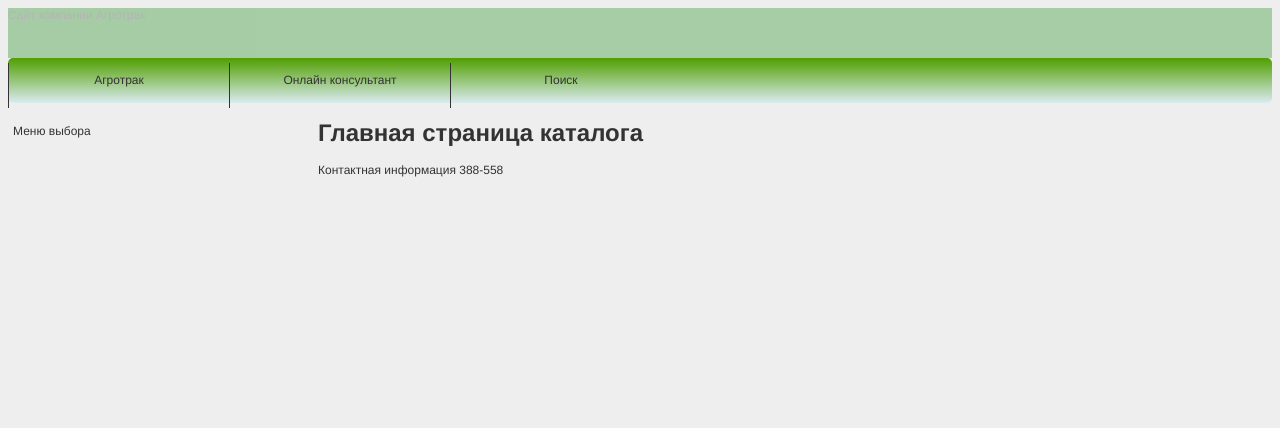
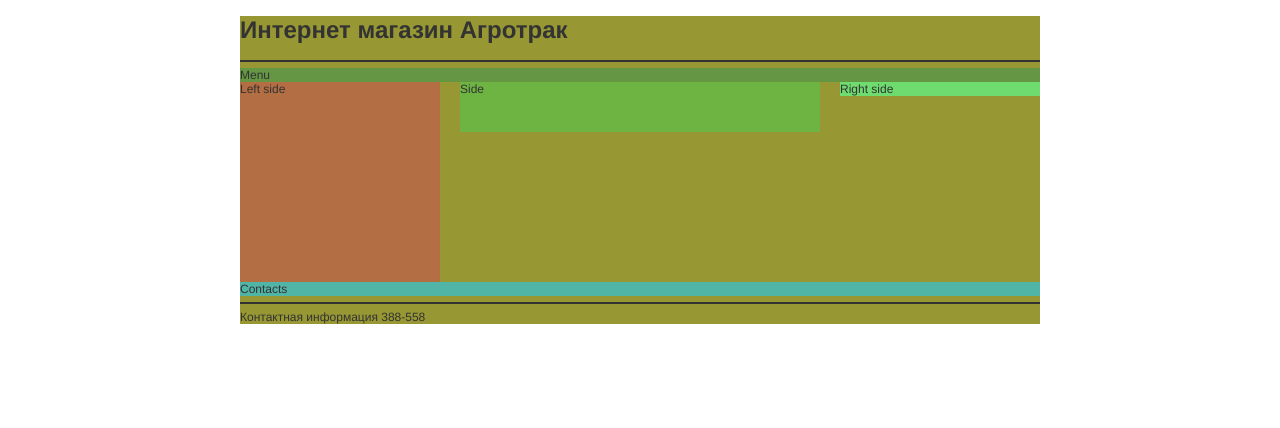
Before and after one commit to agrotrak/shop, a Python web app: template point/templates/main.html in a window 1280 px wide. Shown: the top 428 px of the page. Run offline with Jinja, Linux system fonts and the light colour scheme; the template is opened without the code that fills it, so the values that code supplies are empty.

Commit message:
Рабочий

```diff
--- a/point/static/css/base.css
+++ b/point/static/css/base.css
@@ -1,72 +1,49 @@
-body {
+body, html {
     color: rgb(51, 51, 51);
     font-size: 12px;
     font-family: Helvetica,Tahoma,Arial,sans-serif;
-    background-color: rgb(238, 238, 238);
+    margin: 0px;
+    padding: 0px;
+    text-align: center;
+}
+hr {
+    border-width: 1px;
+    border-style: solid;
 }
 
-.wrapper {
-    position: relative;
-    left: 320px;
-    min-width: 800px;
-    min-height: 768px;
-    margin: 0px;
-    height: 100%;
+#content {
+    margin: 0 auto;
+    width: 800px;
+    text-align: left;
+    background-color: rgb(151,151,51);
 }
 
-ul {
-    list-style: none outside none;
-    padding-left: 10px;
-    height: 100%;
+#menublock {
+    background-color: rgb(100,150,67);
 }
 
-div.content {
-    margin: 0px;
-    padding: 0px;
-}
-div.topmenu {
-    background: linear-gradient(to bottom, rgb(80, 159, 0) 0%, rgb(219, 235, 242) 100%) repeat scroll 0% 0% transparent;
-    height: 45px;
-    border-radius: 5px;
+#leftside {
+    background-color: rgb(180,110,67);
+    width: 200px;
+    height: 200px;
+    float:left;
 }
 
-div .menuitem {
-    display: block;
-    white-space: nowrap;
-    text-align: center;
-    float: left;
-    height: 35px;
-    padding-top: 10px;
-    width: 220px;
-    border-left: solid;
-    border-width: 1px;
-    margin-top: 5px;
-    margin-bottom: 5px;
+#side {
+    background-color: rgb(110,180,67);
+    margin-left: 220px;
+    margin-right: 220px;
+    height: 50px;
 }
 
-div.leftside {
-    float: left;
-    width: 300px;
-    height: 300px;
-    margin: 5px;
+#rightside {
+    background-color: rgb(110,220,110);
+    width: 200px;
+    float: right;
+
 }
 
-.radius {
-    border-radius: 4px;
+#contacts {
+    background-color: rgb(80,180,167);
+    clear:both;
 }
-.top_menu_bg {
-    opacity: 0.3;
-    height: 50px;
-    margin: 0px;
-    background-color: green;
-    /*
-    position: relative;
-    left: 0px;
-    height: 40px;
-    width: 100%;
-    min-width: 1212px;
-    border-top: 1px solid rgb(202, 217, 224);
-    border-bottom: 1px solid rgb(202, 217, 224);
-    box-shadow: 0px 1px 0px rgb(255, 255, 255) inset;
-    background: linear-gradient(to bottom, rgb(80, 159, 0) 0%, rgb(219, 235, 242) 100%) repeat scroll 0% 0% transparent;*/
-}
--- a/point/templates/footer.html
+++ b/point/templates/footer.html
@@ -1,5 +1,4 @@
+
 <footer>
-<div class="footer">
     Контактная информация 388-558
-</div>
 </footer>
--- a/point/templates/header.html
+++ b/point/templates/header.html
@@ -1,9 +1,3 @@
-
-<div class="top_menu_bg">Сайт компании Агротрак</div>
-<div class="topmenu">
-
-        <div class="menuitem">Агротрак</div>
-        <div class="menuitem">Онлайн консультант</div>
-        <div class="menuitem">Поиск</div>
-
-</div>
+<header>
+    <h1>Интернет магазин Агротрак</h1>
+</header>
--- a/point/templates/link_css_js.html
+++ b/point/templates/link_css_js.html
@@ -1,2 +1,3 @@
 <link type="text/css" rel="stylesheet" href="/static/css/base.css">
+<link type="text/css" rel="stylesheet" href="/static/css/test.css">
 <script src="/static/jquery.js"></script>
--- a/point/templates/main.html
+++ b/point/templates/main.html
@@ -1,4 +1 @@
 {% extends "template.html" %}
-{% block content %}
-    <h1>Главная страница каталога</h1>
-{% endblock %}
--- a/point/templates/nofound.html
+++ b/point/templates/nofound.html
@@ -1,4 +1 @@
    {% extends "template.html" %}
-    {% block content %}
-    <div class="wrapper"><p></p> Перейдите пожалуйста по <a href="">ссылке</a>, чтобы сообщить администратору об ошибке</div>
-    {% endblock %}
--- a/point/templates/template.html
+++ b/point/templates/template.html
@@ -4,16 +4,19 @@
     <title>{{ title }}</title>
     {% include "link_css_js.html" %}</head>
 <body>
-{% include "header.html" %}
 
-<div class="content">
-    <div class="leftside">Меню выбора</div>
-{% block content %}
-    <div class="wrapper"> Перейдите пожалуйста по <a href="">ссылке</a>, чтобы сообщить администратору об ошибке</div>
-{% endblock %}
+<div id="content">
+    {% include "header.html" %}
+    <hr>
+    <div id="menublock">Menu</div>
+    <div id="leftside">Left side</div>
+        <div id="rightside">Right side</div>
+    <div id="side">Side</div>
 
+    <div id="contacts">Contacts</div>
+    <hr>
+    {% include "footer.html" %}
 </div>
 
-{% include "footer.html" %}
 </body>
 </html>
```
